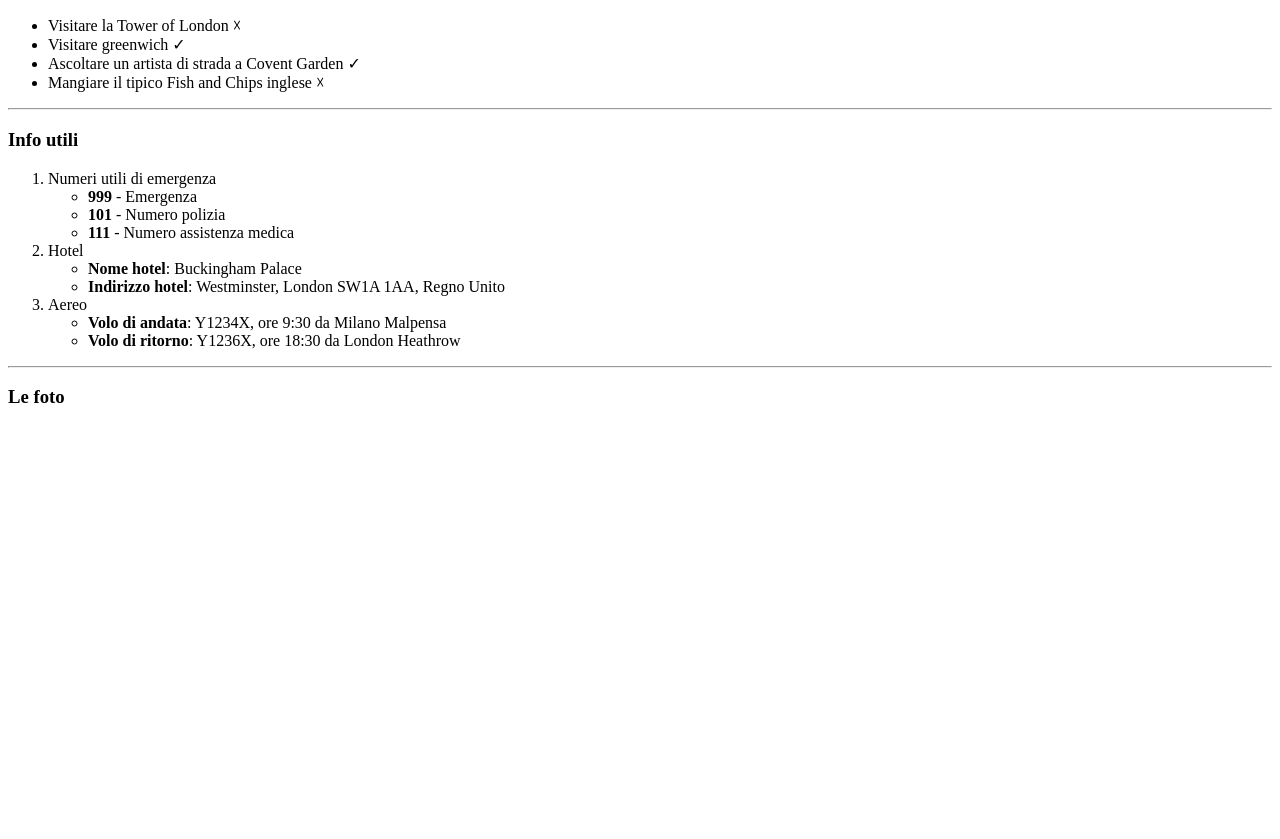
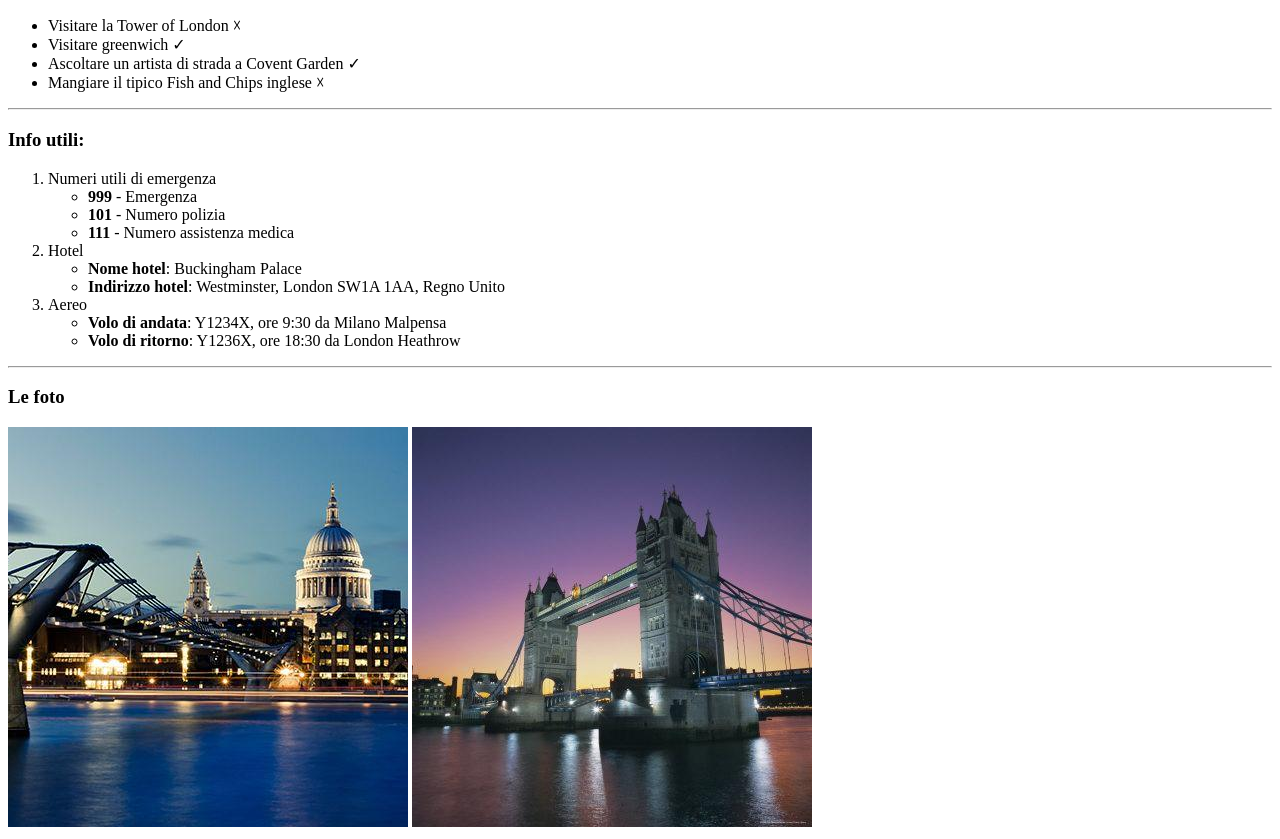
Before and after one commit to mielecarmine/html-london-trip, a plain HTML site: page index.html in a window 1280 px wide. Shown: the part 926-1765 px from the top of the page. Before the commit the page ends 1353 px from the top, so only its background shows below. Drawn offline with Linux system fonts and the light colour scheme.

Commit message:
Added final photos

```diff
--- a/index.html
+++ b/index.html
@@ -66,7 +66,7 @@
                 <hr />
             </section>
             <section>
-                <h3>Info utili</h3>
+                <h3>Info utili:</h3>
                 <ol>
                     <li>
                         Numeri utili di emergenza
@@ -95,9 +95,9 @@
             </section>
             <section>
                 <h3>Le foto</h3>
-
+                <img src="./img/london-400x400-compressor_0.jpg" alt="">
+                <img src="./img/evening-tower-bridge-and-river-thames-london_u-L-P2QVZJ0.jpg" alt="">
             </section>
-
         </main>
     </body>
 </html>
```
